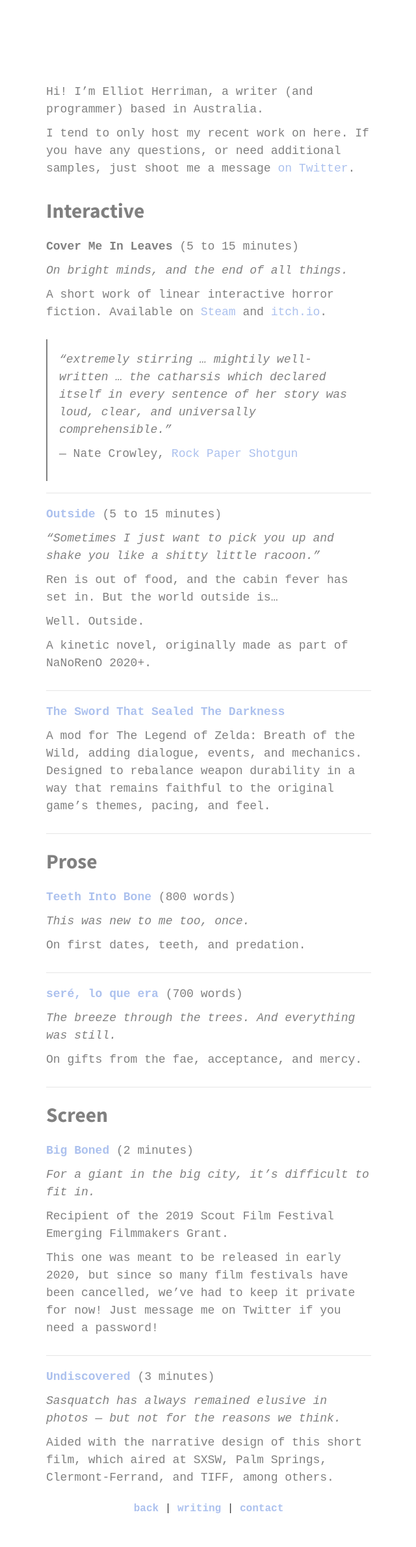
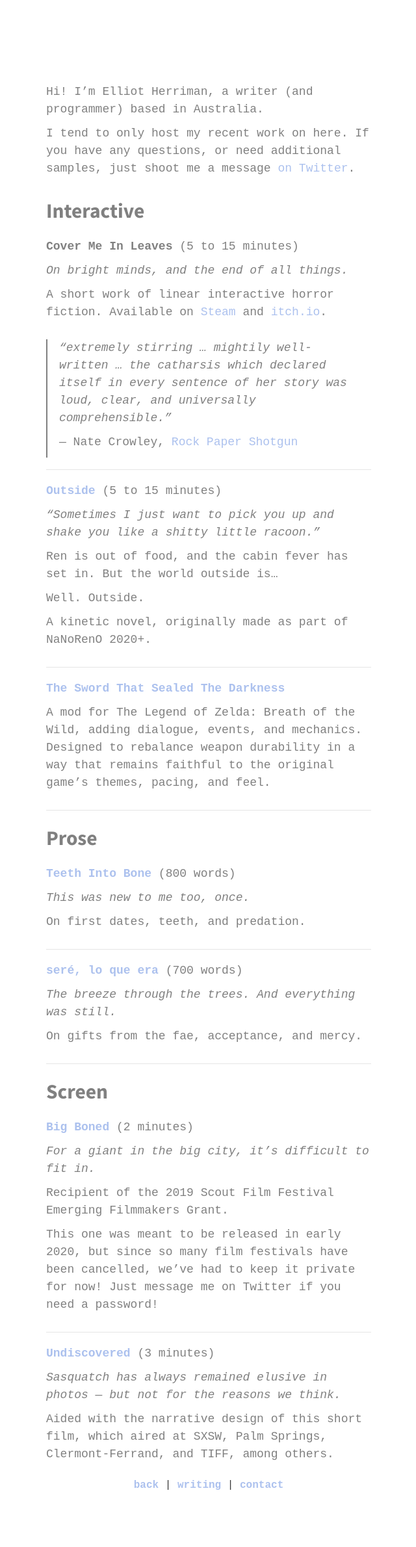
Before and after one commit to elliotherriman/website, a Jekyll site: the page built from writing.md, in a window 1280 px wide. Shown: the whole page at 65% size, without its empty margins (319-959 px from the left). Built offline with Jekyll 4.4.1, drawn with Linux system fonts in a browser that asks for light colours; nearby versions of some CDN libraries; some web fonts are replaced; after the commit the page ends 2344 px from its top, so only the background shows below that.

Commit message:
Update _global.scss

```diff
--- a/_sass/base/_global.scss
+++ b/_sass/base/_global.scss
@@ -49,11 +49,11 @@ h4 {
 }
 blockquote {
     border-left: 2px solid;
-    padding: 1em 1em;
+    padding: 0em 1em;
 }
 blockquote p:last-child,
 footer p:last-child {
-  margin-bottom: 0 !important;
+  margin-bottom: 0px !important;
 }
 table {
   table-layout:fixed;
```
